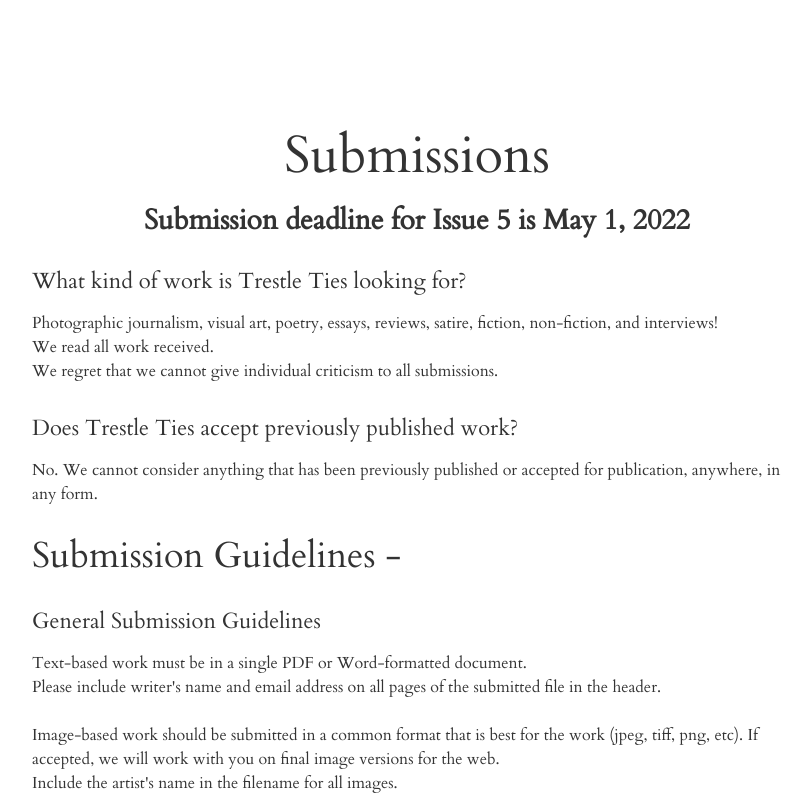
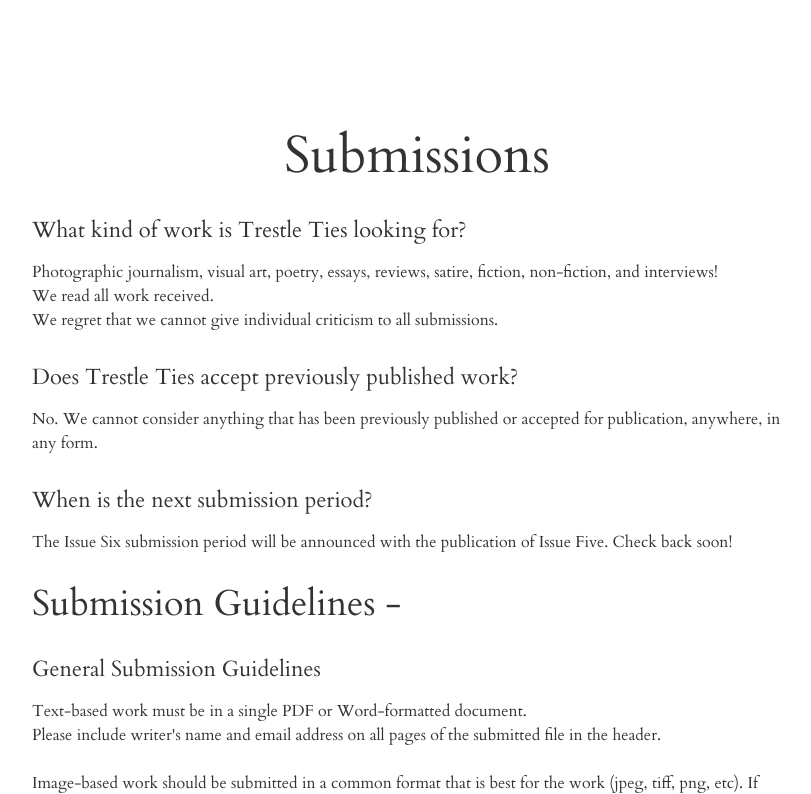
Before and after one commit to aschuman0/trestle-ties, a Flask app: page /submissions in a window 1280 px wide. Shown: the part 542-1336 px from the top of the page, without its empty margins (223-1034 px from the left). Run offline with Flask 2, Linux system fonts and the light colour scheme; some libraries are stand-ins or nearby versions.

Commit message:
issue 5 subs closed

```diff
--- a/templates/index.html
+++ b/templates/index.html
@@ -4,7 +4,7 @@
 {% block content %}
 {{ super() }}
 <div class="container tim-container" style="max-width:800px; padding-top:100px">
-   <h2 class="text-center"><a href="{{ url_for('submissions') }}">Issue Five Submissions Are Open!</a></h2> <br />
+   <!-- <h2 class="text-center"><a href="{{ url_for('submissions') }}">Issue Five Submissions Are Open!</a></h2> <br /> -->
    <h2 class="text-center"><a href="{{ url_for('issue_four') }}">Issue Four is here!</a></h2>
    <br />
    <h1 class="text-center">A Landscape of Emergence</h1>
--- a/templates/submissions.html
+++ b/templates/submissions.html
@@ -4,13 +4,13 @@
 {{ super() }}
 <div class="container tim-container" style="max-width:800px; padding-top:100px">
    <h1 class="text-center">Submissions</h1>
-    <h3 class="text-center"><strong>Submission deadline for Issue 5 is May 1, 2022</strong></h3>
+    <h3 class="text-center"><!-- <strong>Submission deadline for Issue 5 is May 1, 2022</strong></h3> -->
     <h4>What kind of work is Trestle Ties looking for?</h4>
     <p>Photographic journalism, visual art, poetry, essays, reviews, satire, fiction, non-fiction, and interviews!<br />We read all work received.<br /> We regret that we cannot give individual criticism to all submissions.</p>
     <h4>Does Trestle Ties accept previously published work?</h4>
     <p>No. We cannot consider anything that has been previously published or accepted for publication, anywhere, in any form.</p>
-    <!-- <h4>When is the next submission period?</h4>
-    <p>The Issue Five submission period will be announced with the publication of Issue Four. Check back soon!</p> -->
+    <h4>When is the next submission period?</h4>
+    <p>The Issue Six submission period will be announced with the publication of Issue Five. Check back soon!</p>
 
     <h2>Submission Guidelines -</h2>
     <h4>General Submission Guidelines</h4>
@@ -41,8 +41,8 @@
     <p>Submission up to 500-1,000 words<br />Please let us know how long your play is on your cover letter.</p>
 
     <h4>How do I submit?</h4>
-    <!-- <p>Submissions are now closed. Please check back soon for the next submission period.</p> -->
-    <p>Email your document or images to <a href="mailto:trestleties@gmail.com">trestleties@gmail.com</a>.<br />Please indicate the type of work you are submitting in the subject of the email.<br />We do not use submittable or other submission systems so you incur no costs to submit. While we realize that this makes the submission and review process less transparent, we seek to be as communicative as possible with all submissions.</p>
+    <p>Submissions are now closed. Please check back soon for the next submission period.</p>
+    <!-- <p>Email your document or images to <a href="mailto:trestleties@gmail.com">trestleties@gmail.com</a>.<br />Please indicate the type of work you are submitting in the subject of the email.<br />We do not use submittable or other submission systems so you incur no costs to submit. While we realize that this makes the submission and review process less transparent, we seek to be as communicative as possible with all submissions.</p> -->
 
     <h4>Other details</h4>
     <p>We will try to let you know about acceptance as soon as possible. Please give us at least a month after the submission closing date before inquiring about your submission.</p><br /><p>Thank you for trusting us with your work. We hope you enjoy Trestle Ties.</p>
```
